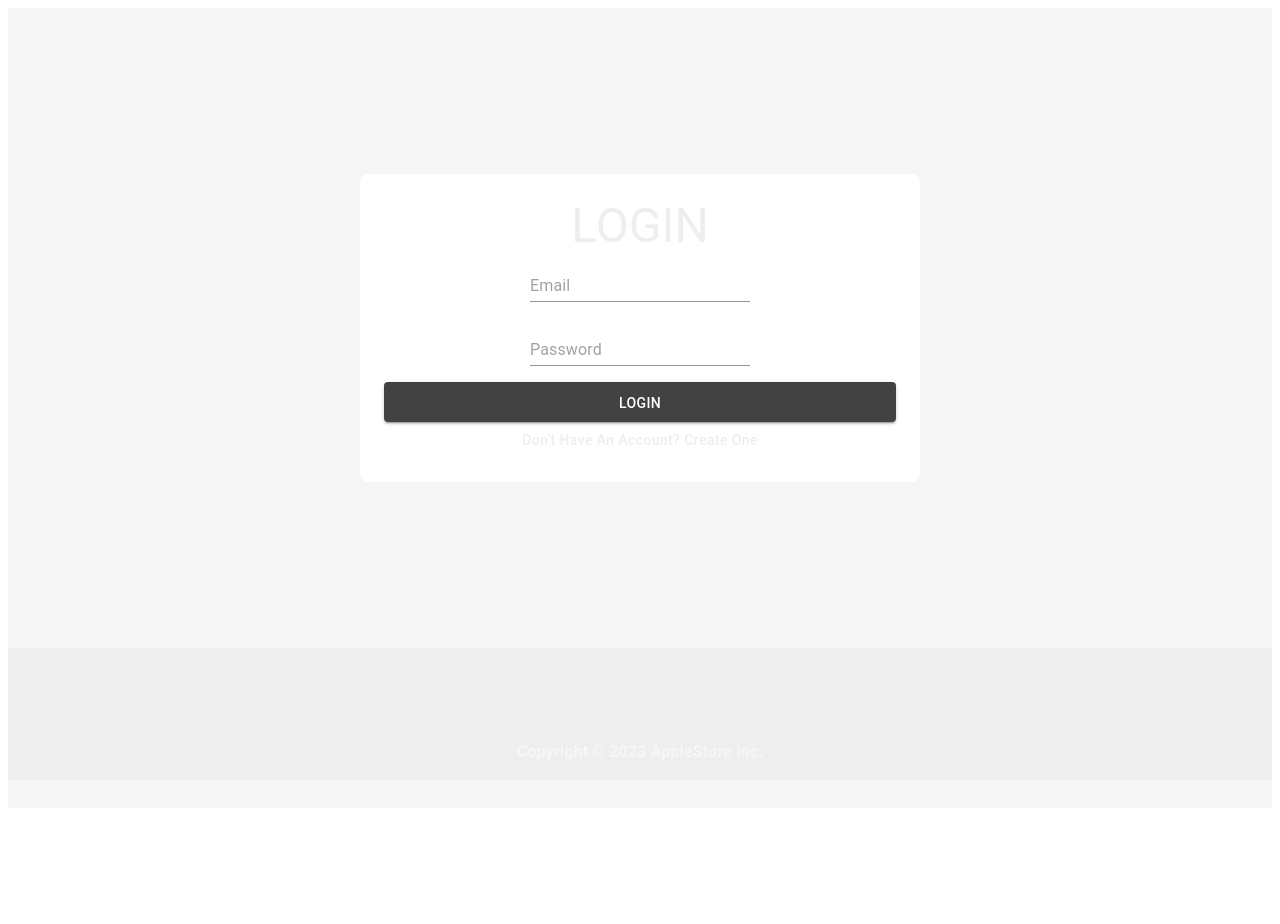
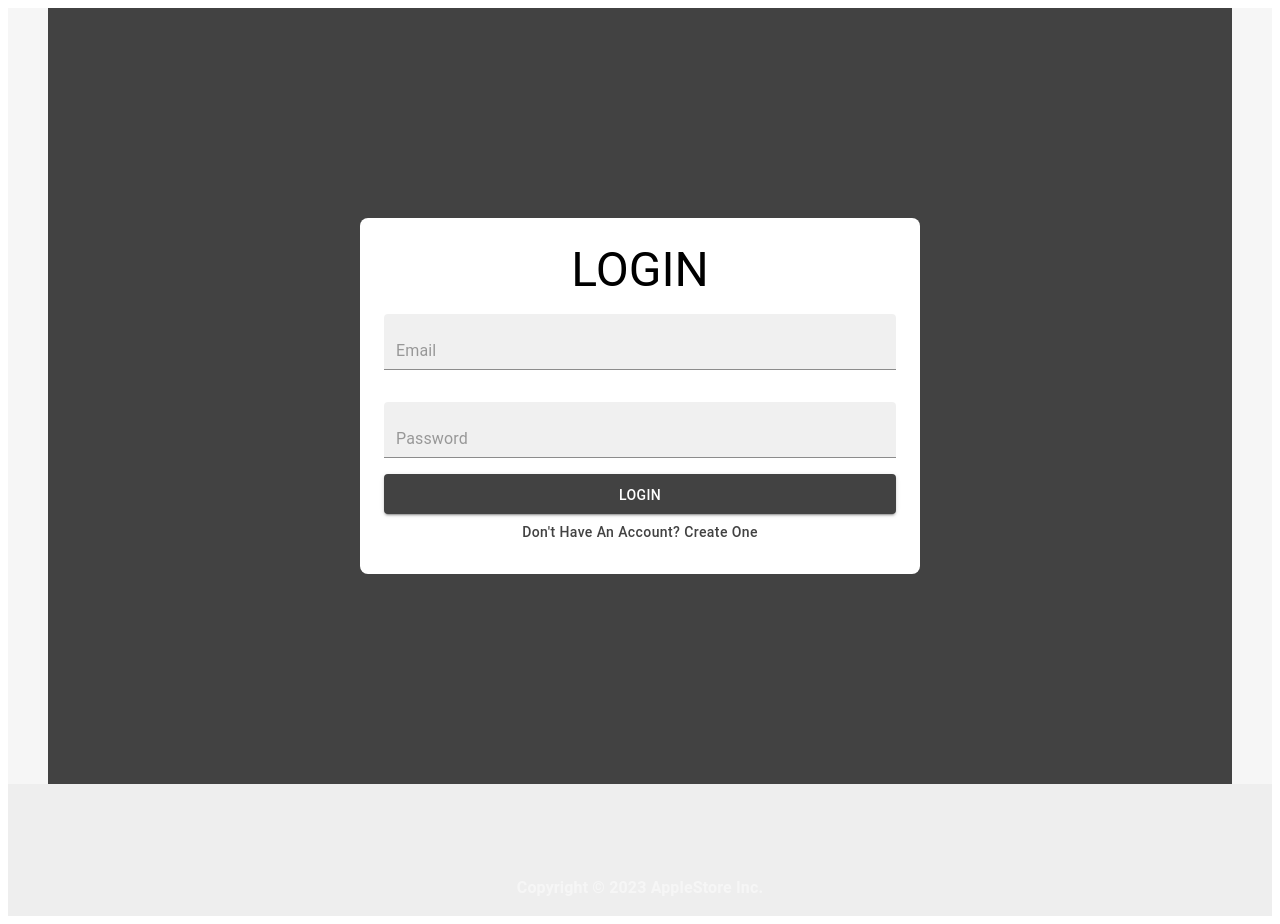
Before and after one commit to umargafia/bread-ordering-system, a React (Vite) app in the folder client/: page / in a window 1280 px wide. Before the commit the page ends 816 px from the top, so only its background shows below. Built offline with nearby package versions, Linux system fonts and the light colour scheme.

Commit message:
fix the login page

```diff
--- a/client/src/components/form/Form.jsx
+++ b/client/src/components/form/Form.jsx
@@ -83,12 +83,11 @@ function Form() {
     <>
       {isLogin ? (
         <>
-          <Typography variant="h3" color="primary">
-            LOGIN
-          </Typography>
+          <Typography variant="h3">LOGIN</Typography>
           <MyInput
             text="Email"
             type="email"
+            fullWidth
             props={{
               value: loginData.email,
               onChange: handleLoginChange('email'),
@@ -98,6 +97,7 @@ function Form() {
           <MyInput
             text="Password"
             type="password"
+            fullWidth
             props={{
               value: loginData.password,
               onChange: handleLoginChange('password'),
@@ -114,7 +114,7 @@ function Form() {
             onClick={handleLogin}
           />
           <Button
-            sx={{ textTransform: 'capitalize' }}
+            sx={{ textTransform: 'capitalize', color: 'primary.black' }}
             onClick={() => setLogin(false)}
           >
             Don't have an account? Create one
@@ -122,10 +122,9 @@ function Form() {
         </>
       ) : (
         <>
-          <Typography variant="h3" color="primary">
-            Create Account
-          </Typography>
+          <Typography variant="h3">Create Account</Typography>
           <MyInput
+            fullWidth
             props={{
               value: SignUpData.name,
               onChange: handleSignUpChange('name'),
@@ -134,6 +133,7 @@ function Form() {
             type="text"
           />
           <MyInput
+            fullWidth
             props={{
               value: SignUpData.username,
               onChange: handleSignUpChange('username'),
@@ -142,6 +142,7 @@ function Form() {
             type="text"
           />
           <MyInput
+            fullWidth
             props={{
               value: SignUpData.email,
               onChange: handleSignUpChange('email'),
@@ -150,6 +151,7 @@ function Form() {
             type="email"
           />
           <MyInput
+            fullWidth
             props={{
               value: SignUpData.password,
               onChange: handleSignUpChange('password'),
@@ -158,6 +160,7 @@ function Form() {
             type="password"
           />
           <MyInput
+            fullWidth
             props={{
               value: SignUpData.confirmPassword,
               onChange: handleSignUpChange('confirmPassword'),
@@ -177,7 +180,7 @@ function Form() {
           />
 
           <Button
-            sx={{ textTransform: 'capitalize' }}
+            sx={{ textTransform: 'capitalize', color: 'primary.black' }}
             onClick={() => setLogin(true)}
           >
             Already have an account? Login
--- a/client/src/components/global/MyInput.jsx
+++ b/client/src/components/global/MyInput.jsx
@@ -5,7 +5,7 @@ function MyInput({ text, type, props, fullWidth = false }) {
   return (
     <TextField
       fullWidth={fullWidth}
-      variant="standard"
+      variant="filled"
       placeholder={text}
       type={type}
       {...props}
--- a/client/src/screens/AuthPage.jsx
+++ b/client/src/screens/AuthPage.jsx
@@ -7,10 +7,11 @@ function AuthPage() {
   return (
     <Grid
       sx={{
-        minHeight: '80vh',
+        minHeight: '97vh',
         display: 'flex',
         justifyContent: 'center',
         alignItems: 'center',
+        bgcolor: 'primary.black',
       }}
     >
       <Box
--- a/client/src/store/authSlice.js
+++ b/client/src/store/authSlice.js
@@ -24,6 +24,7 @@ const authSlice = createSlice({
       state.isAuthenticated = false;
       state.user = null;
       state.token = '';
+      state.carts = [];
     },
     setNoOfCarts: (state, action) => {
       state.noOfCarts = action.payload;
```
